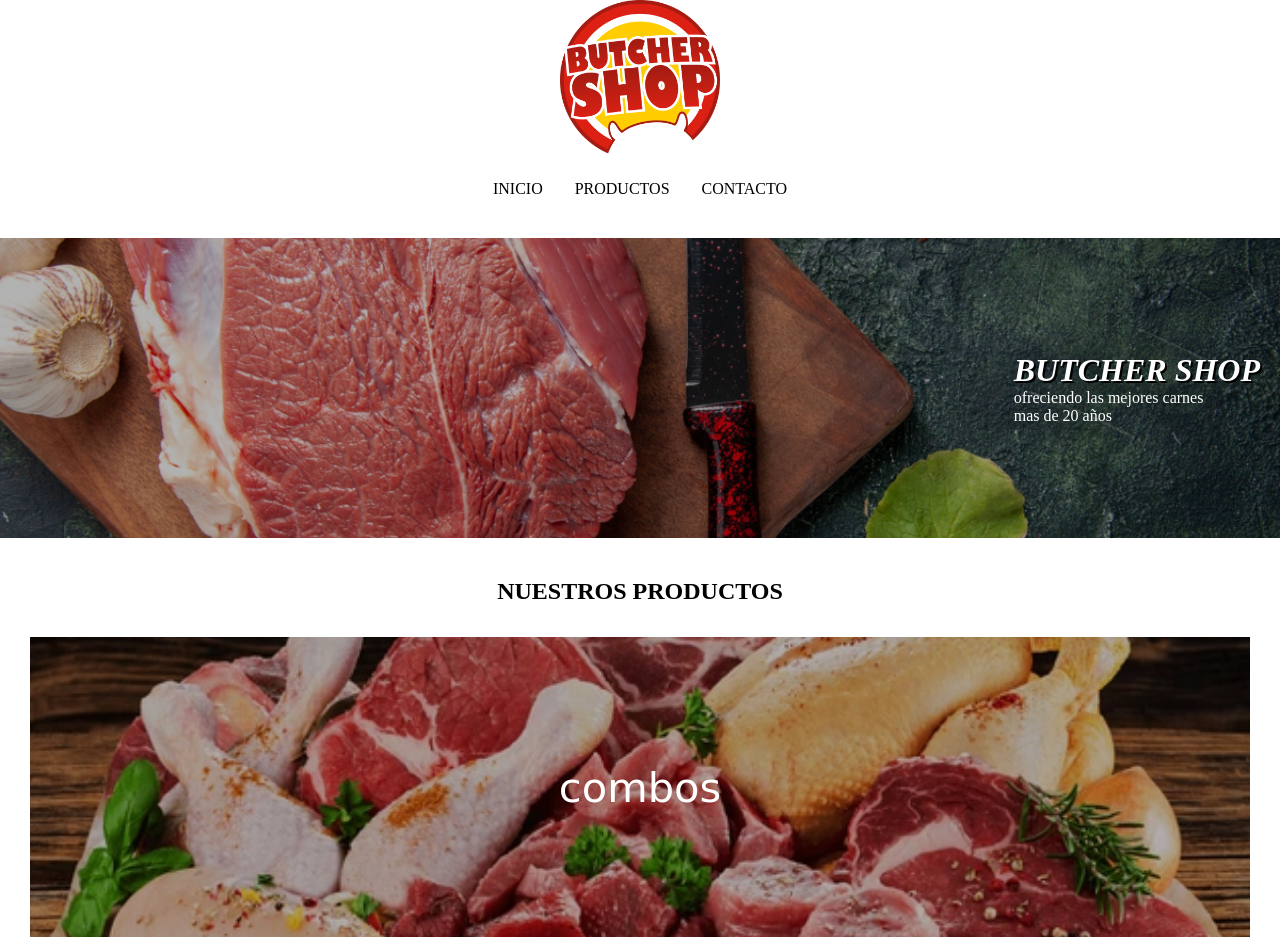
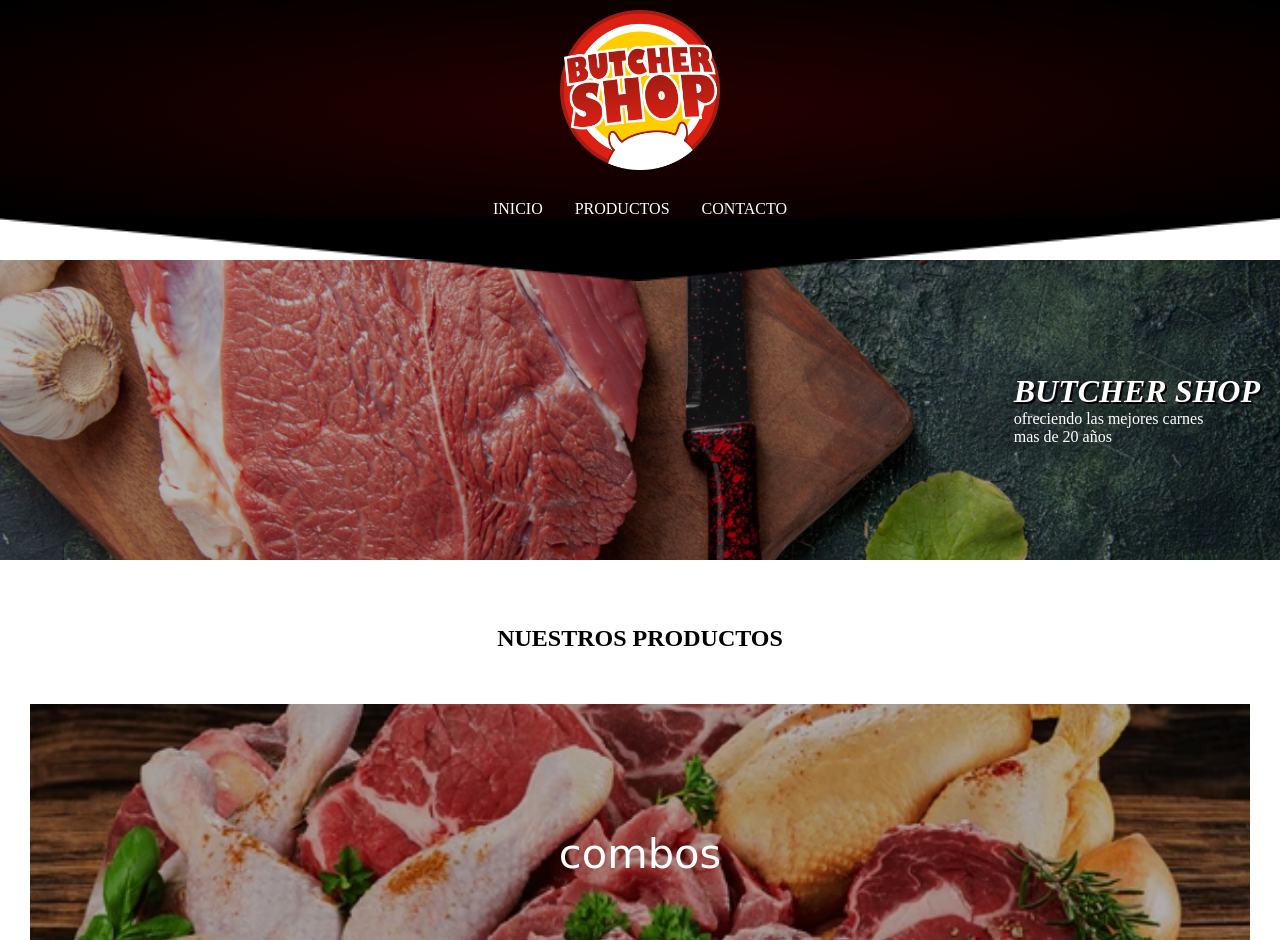
Before and after one commit to hernannicolaspereyra/carniceria, a website: page index.html in a window 1280 px wide. Shown: the top 940 px of the page. Drawn offline with Linux system fonts and the light colour scheme; a web font is replaced by a local one.

Commit message:
agregado de under-banner

```diff
--- a/index.html
+++ b/index.html
@@ -21,6 +21,9 @@
                 <a href="#">PRODUCTOS</a>
                 <a href="#">CONTACTO</a>
             </div>
+        </div>
+        <div class="under-nav">
+            <img src="./img/banner-under.png" alt="under-nav">
         </div>
     </header>
     <main>
--- a/scss/styles.scss
+++ b/scss/styles.scss
@@ -6,13 +6,17 @@
 
 .index{
     header{
+        z-index: 3;
+        position: relative;
         .nav{
             display: flex;
             flex-direction: column;
             justify-content: center;
             align-items: center;
             gap: 1rem;
+            background: radial-gradient(rgb(39, 0, 0),black,);
             .logo{
+                padding: 10px;
                 img{
                     width: 10rem;
                     height: 10rem;
@@ -23,13 +27,17 @@
                 gap: 2rem;
                 a{
                     text-decoration: none;
-                    color: black;
+                    color: white
                 }
+            }
+        }
+        .under-nav{
+            img{
+                width: 100%;
             }
         }
     }
     main{
-        padding: 40px 0;
         .banner{
             width: 100%;
             height: 300px;
@@ -43,6 +51,9 @@
             justify-content: center;
             align-items: end;
             transition: 1.5s;
+            position: relative;
+            bottom: 25px;
+            z-index: 2;
             .banner-text{
                 padding-right: 20px;
                 h1{
@@ -74,7 +85,7 @@
                 flex-direction: column;
                 gap: 2rem;
                 width: 100%;
-                padding: 0 30px;
+                padding: 20px 30px;
                 color: white;
                 font-size: 2.6rem;
                 font-family: 'Arizonia', cursive;
@@ -161,7 +172,7 @@
         }
     }
     footer{
-        background-color: rgba(71, 71, 71, 0.742);
+        background: linear-gradient(rgba(51, 51, 51, 0.742),rgba(0, 0, 0, 0.742));
         color: white;
         .footer{
             .footer-logo{
@@ -199,9 +210,9 @@
                 gap: 3rem;
                 padding: 10px 20px;
             }
-            .copyright{
-                background-color: red;
-            }
+        }
+        .copyright{
+            text-align: center;
         }
     }
 }
```
Also changed, not shown: css/styles.css, img/banner-under.png (added).
